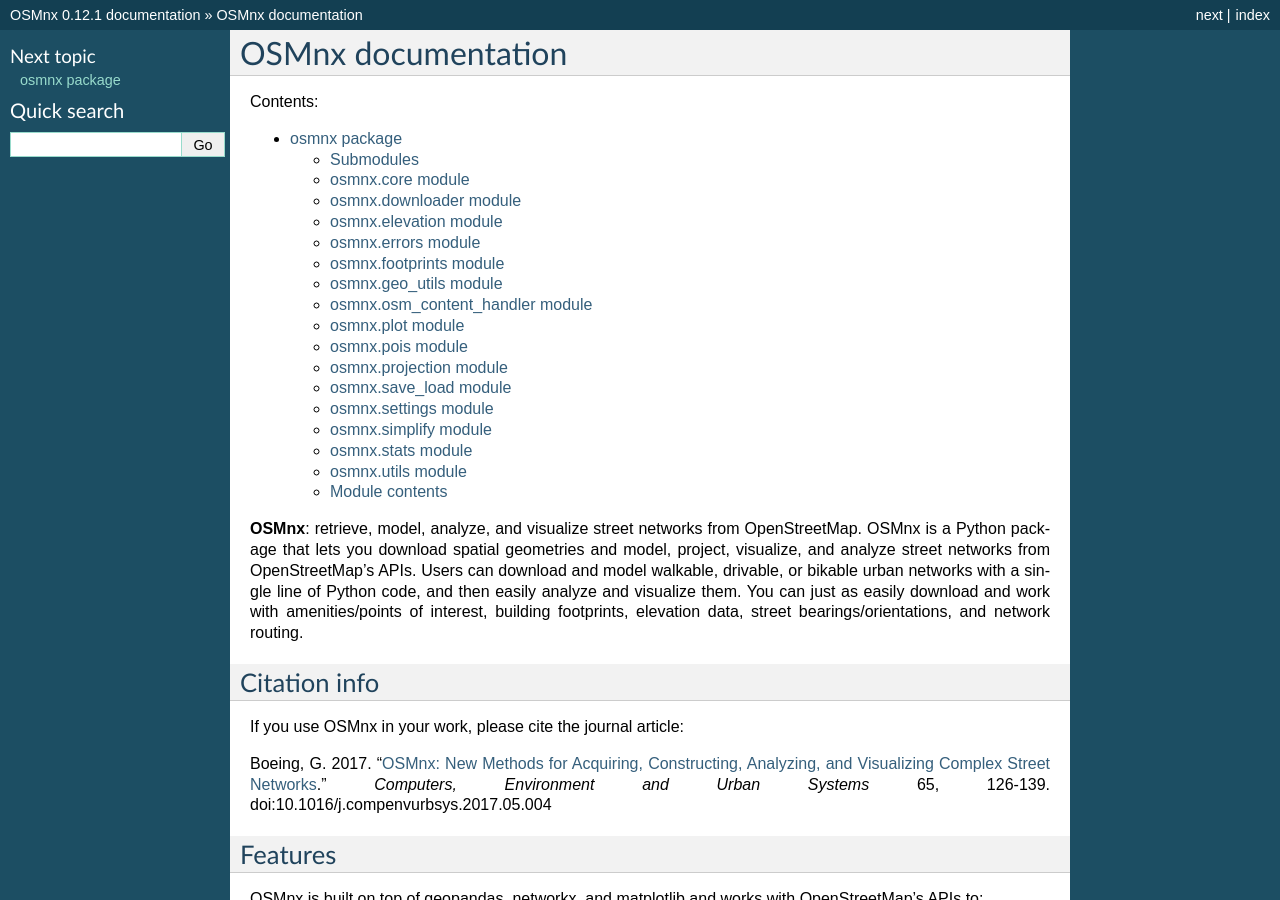
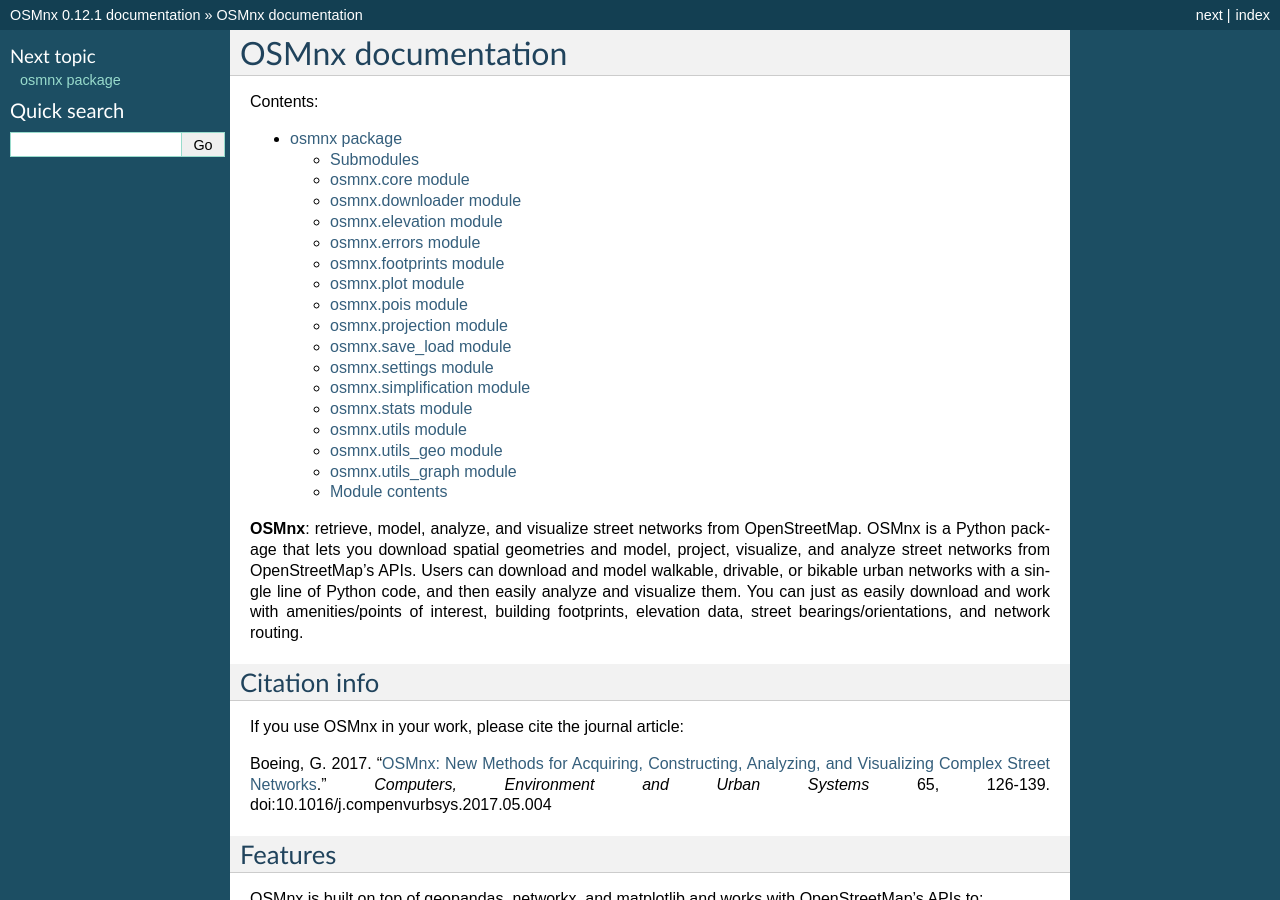
Before and after one commit to gboeing/osmnx, a Sphinx documentation site: the page built from docs/source/index.rst, in a window 1280 px wide and 900 px high. Built offline with Sphinx 7.4.7, drawn with Linux system fonts in a browser that asks for light colours.

Commit message:
autodoc refactored modules

```diff
--- a/docs/source/osmnx.rst
+++ b/docs/source/osmnx.rst
@@ -44,22 +44,6 @@
     :undoc-members:
     :show-inheritance:
 
-osmnx.geo_utils module
-----------------------
-
-.. automodule:: osmnx.geo_utils
-    :members:
-    :undoc-members:
-    :show-inheritance:
-
-osmnx.osm_content_handler module
---------------------------------
-
-.. automodule:: osmnx.osm_content_handler
-    :members:
-    :undoc-members:
-    :show-inheritance:
-
 osmnx.plot module
 -----------------
 
@@ -100,10 +84,10 @@
     :undoc-members:
     :show-inheritance:
 
-osmnx.simplify module
----------------------
+osmnx.simplification module
+---------------------------
 
-.. automodule:: osmnx.simplify
+.. automodule:: osmnx.simplification
     :members:
     :undoc-members:
     :show-inheritance:
@@ -124,6 +108,21 @@
     :undoc-members:
     :show-inheritance:
 
+osmnx.utils_geo module
+----------------------
+
+.. automodule:: osmnx.utils_geo
+    :members:
+    :undoc-members:
+    :show-inheritance:
+
+osmnx.utils_graph module
+------------------------
+
+.. automodule:: osmnx.utils_graph
+    :members:
+    :undoc-members:
+    :show-inheritance:
 
 Module contents
 ---------------
```
